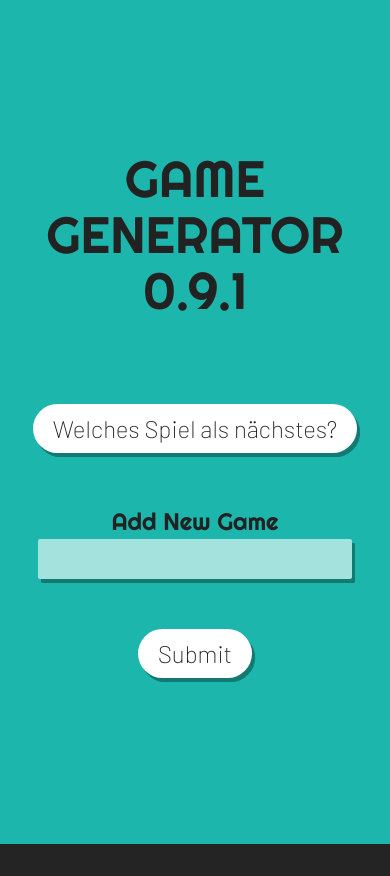
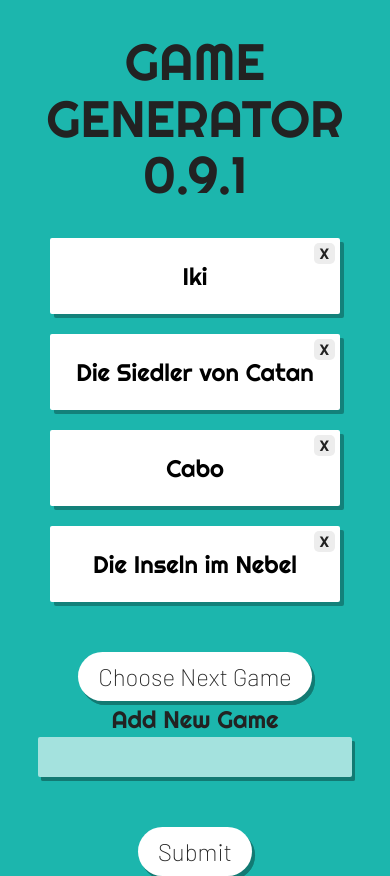
Before and after one commit to AnyLena/game-app, a React (Vite) app: page / in a window 390 px wide. Before the commit the page ends 844 px from the top, so only its background shows below. Built offline with nearby package versions, Linux system fonts and the light colour scheme.

Commit message:
adding responsiveness and buttons to reset games

```diff
--- a/src/App.css
+++ b/src/App.css
@@ -1,7 +1,7 @@
-@import url('https://fonts.googleapis.com/css2?family=Barlow:wght@200&family=Righteous&display=swap');
+@import url("https://fonts.googleapis.com/css2?family=Barlow:wght@200&family=Righteous&display=swap");
 
 body {
-  font-family: 'Righteous', sans-serif;
+  font-family: "Righteous", sans-serif;
   text-align: center;
   background: rgb(208, 205, 255);
   background: #1cb6ad;
@@ -12,14 +12,8 @@
 h1 {
   text-transform: uppercase;
   font-size: 3rem;
-  color: #222
+  color: #222;
 }
-
-/* h2 {
-  text-transform: uppercase;
-  font-size: 2rem;
-  margin-top: 100px
-} */
 
 .container {
   display: grid;
@@ -28,12 +22,29 @@
   margin: 0px 50px;
 }
 
+@media screen and (max-width: 800px) {
+  .container {
+    grid-template-columns: 1fr 1fr 1fr;
+  }
+}
+
+@media screen and (max-width: 650px) {
+  .container {
+    grid-template-columns: 1fr 1fr;
+  }
+}
+
+@media screen and (max-width: 450px) {
+  .container {
+    grid-template-columns: 1fr;
+  }
+}
+
 .card {
   display: flex;
   align-items: center;
   justify-content: center;
-  box-shadow: #127972da 4px 4px 0px 0px,
-  #127972da 0px 0px 0px 0px;
+  box-shadow: #127972da 4px 4px 0px 0px, #127972da 0px 0px 0px 0px;
   padding: 20px;
   font-size: 1.5rem;
   background-color: #ffffff;
@@ -43,15 +54,10 @@
   position: relative;
 }
 
-/* .hidden {
-  display: none;
-} */
-
 .this-card {
   background-color: #127972da;
-  box-shadow: #ffffffda 4px 4px 0px 0px,
-  #ffffffda 4px 4px 0px 0px;
-  color: white
+  box-shadow: #ffffffda 4px 4px 0px 0px, #ffffffda 4px 4px 0px 0px;
+  color: white;
 }
 
 .old-card {
@@ -59,38 +65,27 @@
   color: grey;
 }
 
-/* button {
-  box-shadow: #127972da 3px 4px 0px 0px,
-  #127972da 3px 4px 0px 0px;
-  padding: 10px 20px;
-  font-size: 1.5rem;
-  border: none;
-  margin: 50px 10px;
-  border-radius: 60px;
-  background-color: white;
-  font-family: 'Barlow', sans-serif;
-  transition: box-shadow, .5s;
-} */
-
 .input-button {
-  box-shadow: #127972da 3px 4px 0px 0px,
-  #127972da 3px 4px 0px 0px;
+  box-shadow: #127972da 3px 4px 0px 0px, #127972da 3px 4px 0px 0px;
   padding: 10px 20px;
   font-size: 1.5rem;
   border: none;
   border-radius: 60px;
   background-color: white;
-  font-family: 'Barlow', sans-serif;
-  transition: box-shadow, .5s;
-  margin: 50px 10px;
-  color: #222
+  font-family: "Barlow", sans-serif;
+  transition: box-shadow, 0.5s;
+  margin-top: 50px;
+  color: #222;
+}
+
+.input-button--margin {
+  margin: 15px 15px;
 }
 
 button:hover {
   background-color: #127972da;
-  box-shadow: #127972da 0px 0px 0px 0px,
-  #127972da 0px 0px 0px 0px;
-  color: white
+  box-shadow: #127972da 0px 0px 0px 0px, #127972da 0px 0px 0px 0px;
+  color: white;
 }
 
 .delete-btn {
@@ -103,45 +98,42 @@
   right: 5px;
   top: 5px;
   border-radius: 5px;
-  font-family: 'Righteous', sans-serif;
+  font-family: "Righteous", sans-serif;
 }
 
 .delete-btn:hover {
   background-color: #f72a2ada;
-  box-shadow: #f72a2ada 0px 0px 0px 0px,
-  #f72a2ada 0px 0px 0px 0px;
-  color: white
+  box-shadow: #f72a2ada 0px 0px 0px 0px, #f72a2ada 0px 0px 0px 0px;
+  color: white;
 }
 
-/* p {
+p {
   font-size: 1.5rem;
-} */
+}
+
+.alert-box {
+  color: #222;
+  background-color: #22222240;
+  padding: 10px;
+  margin-top: 50px;
+}
 
 input {
-  box-shadow: #127972da 3px 4px 0px 0px,
-  #127972da 3px 4px 0px 0px;
+  box-shadow: #127972da 3px 4px 0px 0px, #127972da 3px 4px 0px 0px;
   border: none;
   height: 40px;
   width: 300px;
-  font-family: 'Barlow', sans-serif;
+  font-family: "Barlow", sans-serif;
   font-size: 1.3rem;
   margin-left: 10px;
   margin-right: 10px;
   padding: 0px 7px;
   background-color: #ffffff99;
   border-radius: 2px;
-  color: #222
+  color: #222;
 }
 
 label {
   color: #222;
   font-size: 1.5rem;
 }
-
-
-/* #abschicken:hover {
-  background-color: #127972da;
-  box-shadow: #127972da 0px 0px 0px 0px,
-  #127972da 0px 0px 0px 0px;
-  color: white
-} */
--- a/src/App.jsx
+++ b/src/App.jsx
@@ -4,7 +4,28 @@
 import "./App.css";
 
 function App() {
-  const [games, setGames] = useState([]);
+  const [games, setGames] = useState([
+    {
+  id: 11,
+  name: "Iki",
+  played: false,
+},
+{
+  id: 12,
+  name: "Die Siedler von Catan",
+  played: false,
+},
+{
+  id: 13,
+  name: "Cabo",
+  played: false,
+},
+{
+  id: 14,
+  name: "Die Inseln im Nebel",
+  played: false,
+}
+  ]);
 
   return (
     <>
--- a/src/components/GameList.jsx
+++ b/src/components/GameList.jsx
@@ -2,6 +2,7 @@
 
 const GameList = ({ games, setGames }) => {
   const [nextGame, setNextGame] = useState();
+  const [playedGames,setPlayedGames] = useState(0);
 
   useEffect(() => {
     if (nextGame !== undefined) {
@@ -10,6 +11,7 @@
           game.id === nextGame ? { ...game, played: true } : game
         )
       );
+      setPlayedGames( playedGames => playedGames +1);
     }
   }, [nextGame]);
 
@@ -50,9 +52,9 @@
           </div>
         ))}
       </div>
-      <button className="input-button" onClick={handleNext}>
-        Welches Spiel als nächstes?
-      </button>
+      { games.length === 0 ? <p className="alert-box">Please Add Games</p> : playedGames >= games.length ? <><p className="alert-box">All Games Played <br /><button className="input-button input-button--margin">Reset Games</button> <button className="input-button input-button--margin">Start New List</button></p></> : <button className="input-button" onClick={handleNext}>
+        Choose Next Game
+      </button>}
     </>
   );
 };
```
